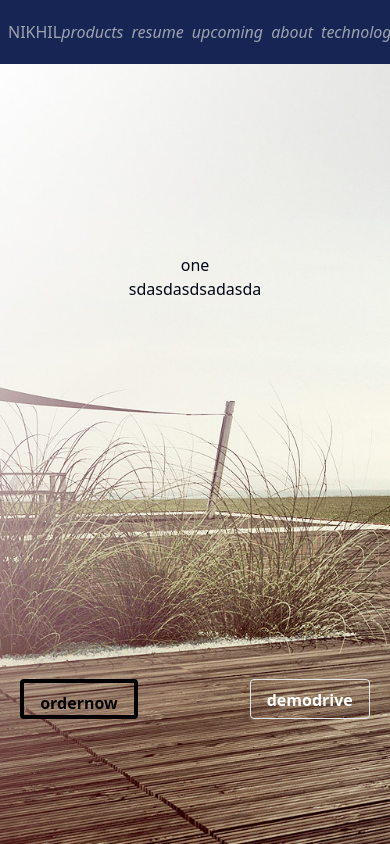
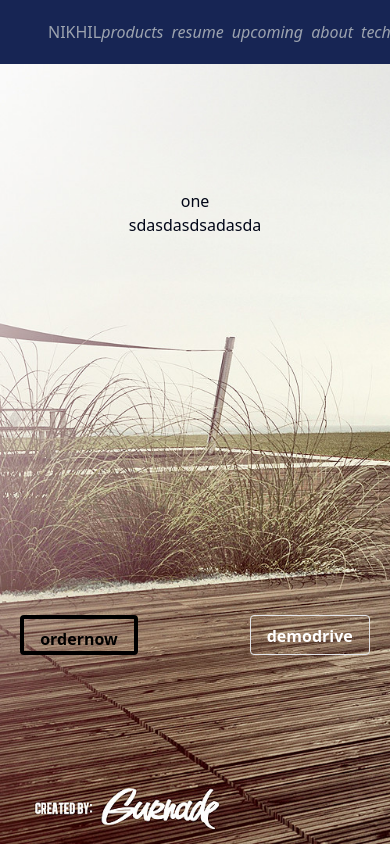
Before and after one commit to nickgeorgemathew/react_website_nikhil, a React (Vite) app: page / in a window 390 px wide. Built offline with nearby package versions, Linux system fonts and the light colour scheme.

Commit message:
dropdown when hovered created and nav bar made slighlty responsive using opacity changes
shud create individualised menu for each and fix dropdown true &false condition errors

```diff
--- a/src/Footer.jsx
+++ b/src/Footer.jsx
@@ -8,26 +8,26 @@ export default  function Footer() {
     <div class="w-full mx-auto max-w-screen-xl p-4 md:flex md:items-center md:justify-between">
       <span class="text-sm text-gray-500 sm:text-center dark:text-gray-400">© 2023 <a href="https://flowbite.com/" class="hover:underline">nikhil</a>.
     </span>
-    <div className=" flex flex-row gap-x-6 pl-0 left-0 pt-8">
+    <div className=" cursor-pointer flex flex-row gap-x-6 pl-0 left-0 pt-8">
 
-      <i class="fa-brands fa-youtube "  >qw</i>
-       <i class="fa-brands fa-linkedin ">sd</i>
-       <i class="fa-brands fa-instagram ">e</i>
+      <i class="fa-brands fa-youtube hover:opacity-60  "  >qw</i>
+       <i class="fa-brands fa-linkedin hover:opacity-60 ">sd</i>
+       <i class="fa-brands fa-instagram hover:opacity-60 ">e</i>
 
        <i class="fa-brands fa-discord ">w</i>
        </div>
     <ul class="flex flex-wrap items-center mt-3 text-sm font-medium text-gray-500 dark:text-gray-400 sm:mt-0">
         <li>
-            <a href="#" class="hover:underline me-4 md:me-6">About</a>
+            <a href="#" class="hover:opacity-60 hover:underline me-4 md:me-6">About</a>
         </li>
         <li>
-            <a href="#" class="hover:underline me-4 md:me-6">Privacy Policy</a>
+            <a href="#" class="hover:opacity-60 hover:underline me-4 md:me-6">Privacy Policy</a>
         </li>
         <li>
-            <a href="#" class="hover:underline me-4 md:me-6">Licensing</a>
+            <a href="#" class="hover:opacity-60 hover:underline me-4 md:me-6">Licensing</a>
         </li>
         <li>
-            <a href="#" class="hover:underline">Contact</a>
+            <a href="#" class="hover:opacity-60 hover:underline">Contact</a>
         </li>
     </ul>
     </div>
--- a/src/Hnav.jsx
+++ b/src/Hnav.jsx
@@ -1,49 +1,36 @@
+import { useState } from "react";
 
+const Hnav = () => {
+  const [ishovered, sethovered] = useState(false);
+  var ishoveredfix;
 
+  const handlehover = () => {
 
+    sethovered(!ishovered);
+  };
 
-function Hnav() {
   return (
-   <div>
-     <div className="  flex flex-row ">
-    <div className=" flex flex-row   w-screen p-0   h-16 justify-between items-center left-0 top-0 right-0  z-10 relative bg-blue-950 text-gray-400 text-center
-     "
-    >
+    <div>
+      <div>
+        <div className={`${ishovered ? 'h-48' : 'h-0'} fixed bg-black`}>
 
-      <h1 className=" cursor-pointer ml-2  ">NIKHIL</h1>
+          <div className="flex flex-row w-screen h-16 justify-between items-center left-0 top-0 right-0 z-10 relative bg-blue-950 text-gray-400 text-center px-12">
+            <h1 className=" hover:underline hover:opacity-60"
+              >
+              NIKHIL
+            </h1>
+            <div className="flex flex-row gap-2 justify-evenly cursor-pointer">
+              <i className="block h-full hover:opacity-60 hover:underline" onMouseEnter={handlehover} onMouseLeave={handlehover}>products</i>
+              <i className="hover:underline hover:opacity-60"onMouseEnter={handlehover} onMouseLeave={handlehover}>resume</i>
+              <i className="hover:underline hover:opacity-60"onMouseEnter={handlehover} onMouseLeave={handlehover}>upcoming</i>
+              <i className="hover:underline hover:opacity-60"onMouseEnter={handlehover} onMouseLeave={handlehover}>about</i>
+              <i className="hover:underline hover:opacity-60"onMouseEnter={handlehover} onMouseLeave={handlehover}>technologies</i>
+            </div>
+          </div>
+        </div>
+      </div>
+    </div>
+  );
+};
 
-      <div className="flex flex-row  gap-2 justify-between cursor-pointer">
-
-        <i className="block h-full hover:opacity-60 hover:underline">products</i>
-       <i className="hover:underline hover:opacity-60">resume</i>
-       <i className="hover:underline hover:opacity-60"> upcoming</i>
-       <i className="hover:underline hover:opacity-60"> about</i>
-       <i className="hover:underline hover:opacity-60"> technologies</i>
-      </div>
-
-
-    </div>
-
-
-
-
-   </div>
-   {/* <div className=" hover:h-72 bg-black">
-   sdasdasdsadasda
-
-   </div>
-    */}
-   </div>
-
-
-
-
-
-
-
-
-
-  )
-}
-
-export default Hnav
+export default Hnav;
```
